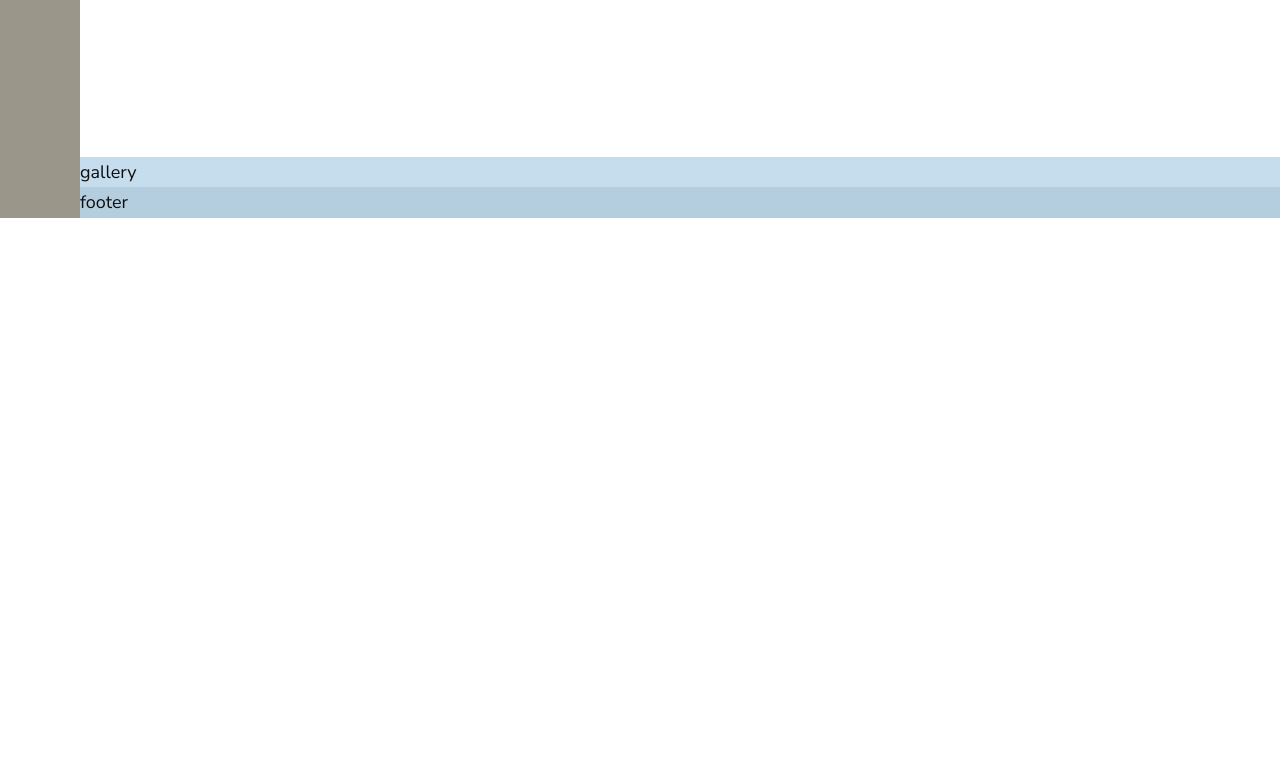
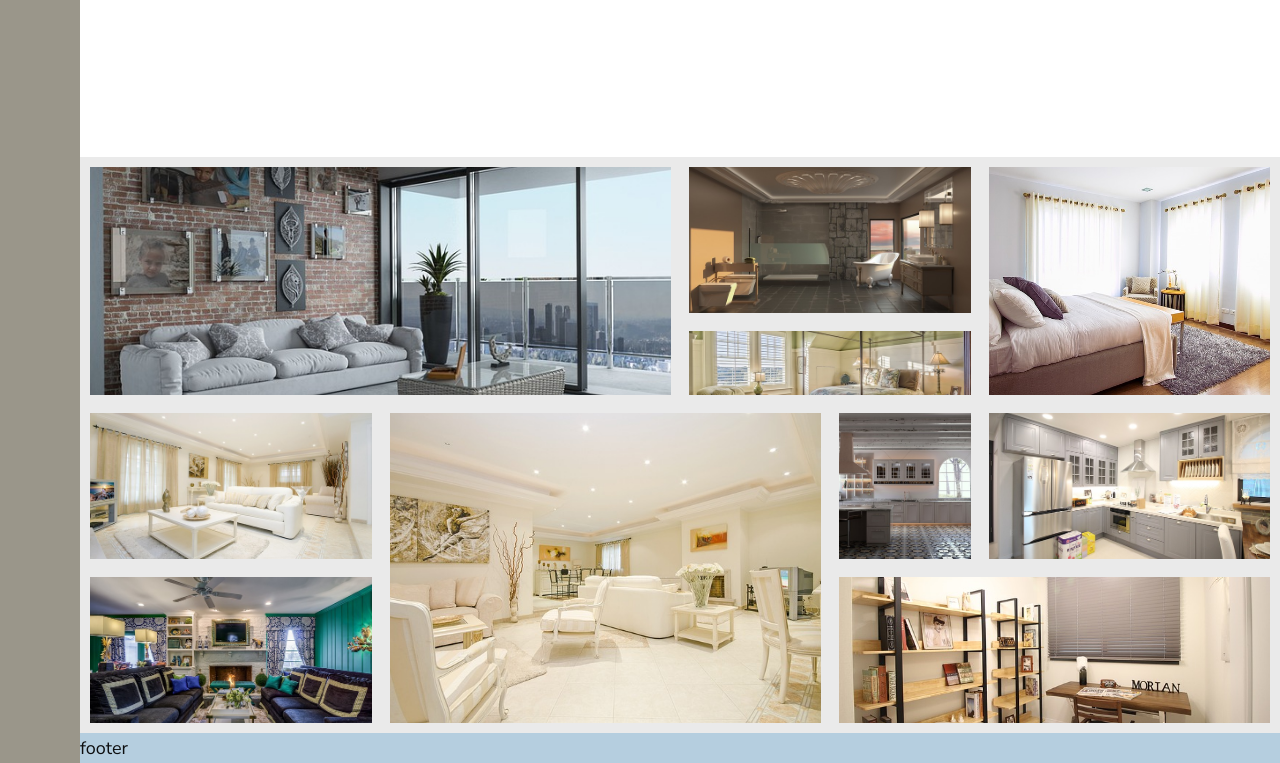
Before and after one commit to greatAlhazen/Sass-grid, a website: page index.html in a window 1280 px wide. Shown: the part 2821-3584 px from the top of the page. Before the commit the page ends 3039 px from the top, so only its background shows below. Drawn offline with Linux system fonts and the light colour scheme.

Commit message:
create gallery

```diff
--- a/index.html
+++ b/index.html
@@ -184,7 +184,16 @@
 
     </section>
     <section class="gallery">
-        gallery
+        <figure class="photo-box photo-box--1"><img src="images/gal-1.jpg" alt="Photo 1" class="photo-box__image"></figure>
+        <figure class="photo-box photo-box--2"><img src="images/gal-2.jpg" alt="Photo 2" class="photo-box__image"></figure>
+        <figure class="photo-box photo-box--3"><img src="images/gal-3.jpg" alt="Photo 3" class="photo-box__image"></figure>
+        <figure class="photo-box photo-box--4"><img src="images/gal-4.jpg" alt="Photo 4" class="photo-box__image"></figure>
+        <figure class="photo-box photo-box--5"><img src="images/gal-5.jpg" alt="Photo 5" class="photo-box__image"></figure>
+        <figure class="photo-box photo-box--6"><img src="images/gal-6.jpg" alt="Photo 6" class="photo-box__image"></figure>
+        <figure class="photo-box photo-box--7"><img src="images/gal-7.jpg" alt="Photo 7" class="photo-box__image"></figure>
+        <figure class="photo-box photo-box--8"><img src="images/gal-8.jpg" alt="Photo 8" class="photo-box__image"></figure>
+        <figure class="photo-box photo-box--9"><img src="images/gal-9.jpg" alt="Photo 9" class="photo-box__image"></figure>
+        <figure class="photo-box photo-box--10"><img src="images/gal-10.jpg" alt="Photo 10" class="photo-box__image"></figure>
     </section>
     <footer class="footer">
         footer
--- a/sass/_gallery.scss
+++ b/sass/_gallery.scss
@@ -1,4 +1,65 @@
 .gallery {
-	background-color: $secondary-color-2;
+	background-color: $white-color;
 	grid-column: all-start/all-end;
+	display: grid;
+	grid-template: repeat(7, 5vw) / repeat(8, 1fr);
+	grid-gap: 1.8rem;
+	padding: 1rem;
 }
+
+.photo-box {
+	&--1 {
+		grid-row: 1 / span 3;
+		grid-column: 1 / span 4;
+	}
+
+	&--2 {
+		grid-row: 4 / 6;
+		grid-column: 1 / span 2;
+	}
+
+	&--3 {
+		grid-row: 4 / -1;
+		grid-column: 3 / 6;
+	}
+
+	&--4 {
+		grid-row: 6 / -1;
+		grid-column: 1 / span 2;
+	}
+
+	&--5 {
+		grid-row: 1 / span 2;
+		grid-column: 5 / 7;
+	}
+
+	&--6 {
+		grid-row: 4 / 6;
+		grid-column: 7 / -1;
+	}
+
+	&--7 {
+		grid-row: 4 / 6;
+		grid-column: 6 / 7;
+	}
+
+	&--8 {
+		grid-row: 6 / -1;
+		grid-column: 6 / -1;
+	}
+
+	&--9 {
+		grid-row: 3 / 4;
+		grid-column: 5 / 7;
+	}
+
+	&--10 {
+		grid-row: 1 / 4;
+		grid-column: 7 / -1;
+	}
+	&__image {
+		width: 100%;
+		height: 100%;
+		object-fit: cover;
+	}
+}
```
Also changed, not shown: css/style.css, images/gal-1.jpg (added), images/gal-10.jpg (added), images/gal-2.jpg (added), images/gal-3.jpg (added), images/gal-4.jpg (added), images/gal-5.jpg (added), images/gal-6.jpg (added), images/gal-7.jpg (added), images/gal-8.jpg (added), images/gal-9.jpg (added), 1 other file.
